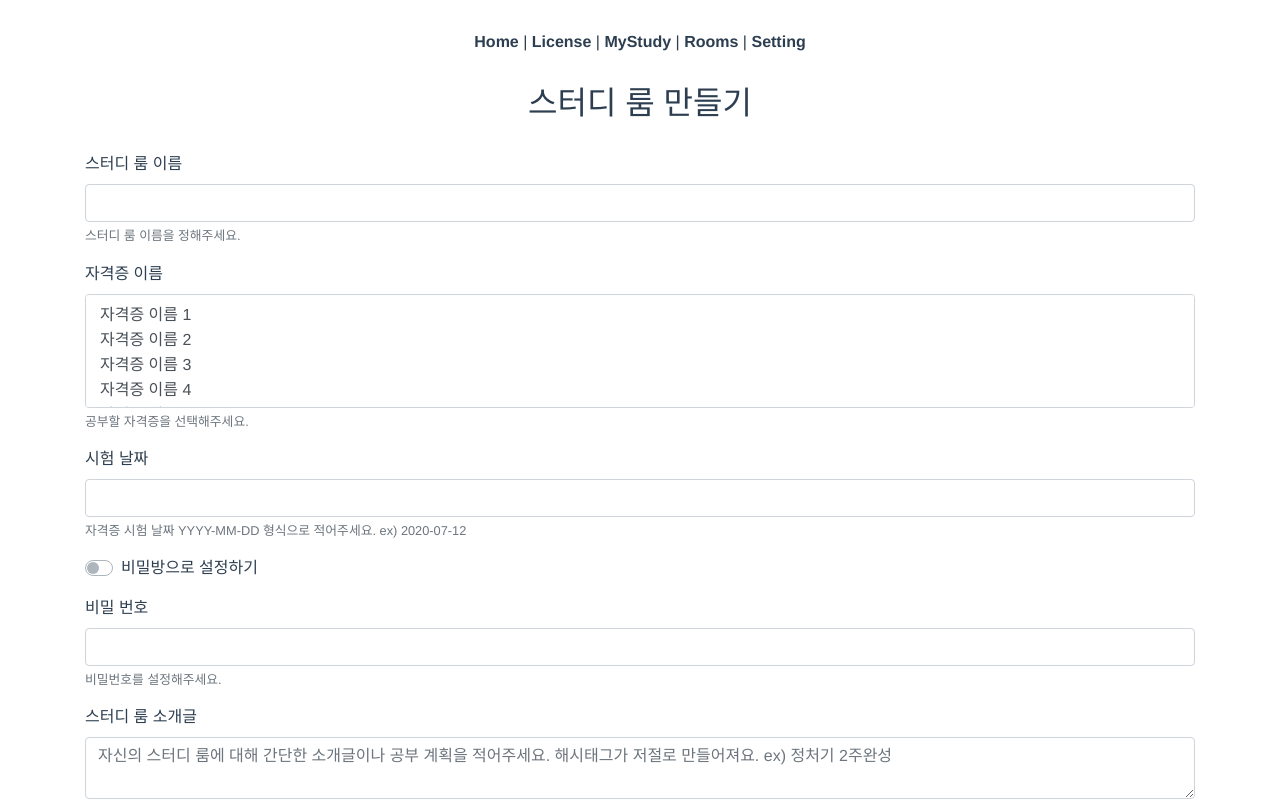
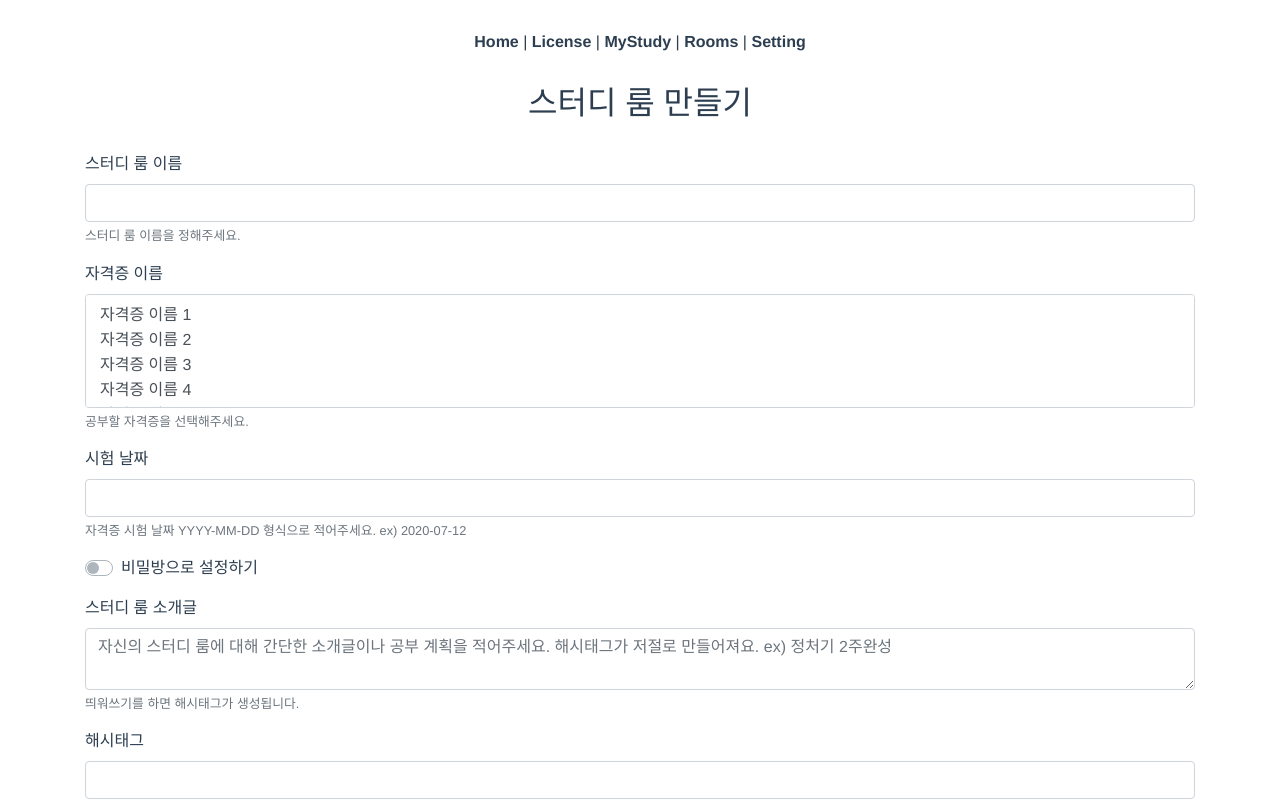
Before and after one commit to kyngskwk/Just_DDA_IT, a Vue app in the folder frontend/: page /rooms/create in a window 1280 px wide. Shown: the top 801 px of the page. Built offline with nearby package versions, Linux system fonts and the light colour scheme.

Commit message:
FE-secretroom S03P12A102-24create secretform

```diff
--- a/frontend/package.json
+++ b/frontend/package.json
@@ -13,7 +13,7 @@
     "vue": "^2.6.11",
     "vue-hashtag-textarea": "^0.3.7",
     "vue-router": "^3.2.0",
-    "vuex": "^3.4.0"
+    "vuex": "^3.5.1"
   },
   "devDependencies": {
     "@vue/cli-plugin-babel": "~4.4.0",
--- a/frontend/src/views/rooms/RoomCreate.vue
+++ b/frontend/src/views/rooms/RoomCreate.vue
@@ -25,10 +25,10 @@
         <small class="form-text text-muted">자격증 시험 날짜 YYYY-MM-DD 형식으로 적어주세요. ex) 2020-07-12 </small>
       </div>
       <div class="custom-control custom-switch form-group">
-        <input type="checkbox" class="custom-control-input" id="isPrivate">
+        <input type="checkbox" class="custom-control-input" id="isPrivate" v-model="studyroom.isPrivate" @checked="changePrivate">
         <label class="custom-control-label isPrivate" for="isPrivate">비밀방으로 설정하기</label>
       </div>
-      <div class="form-group">
+      <div class="form-group" v-show="this.studyroom.isPrivate">
         <label for="roomPassword">비밀 번호</label>
         <input type="password" class="form-control roomPassword" id="roomPassword" v-model="studyroom.roomPassword">
         <small class="form-text text-muted">비밀번호를 설정해주세요.</small>
@@ -65,6 +65,7 @@ export default {
       studyroom: {
         roomTitle: '',
         testDate: '',
+        isPrivate: false,
         roomPassword: '',
         roomInfo: '',
         roomHashtag: []
@@ -73,6 +74,9 @@ export default {
     }
   },
   methods: {
+    changePrivate() {
+      this.studyroom.isPrivate != this.studyroom.isPrivate
+    },
     makeHashtag() {
       var hashtagstring = this.studyroom.roomInfo;
       var make = hashtagstring.split(' ')
```
